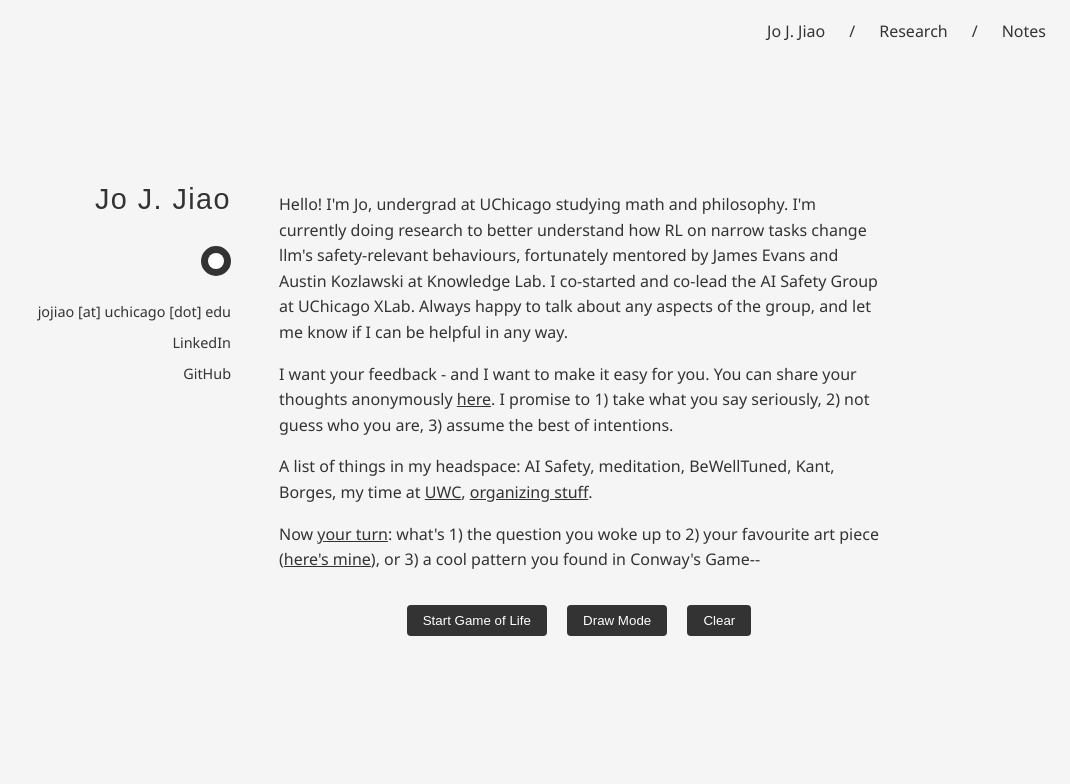
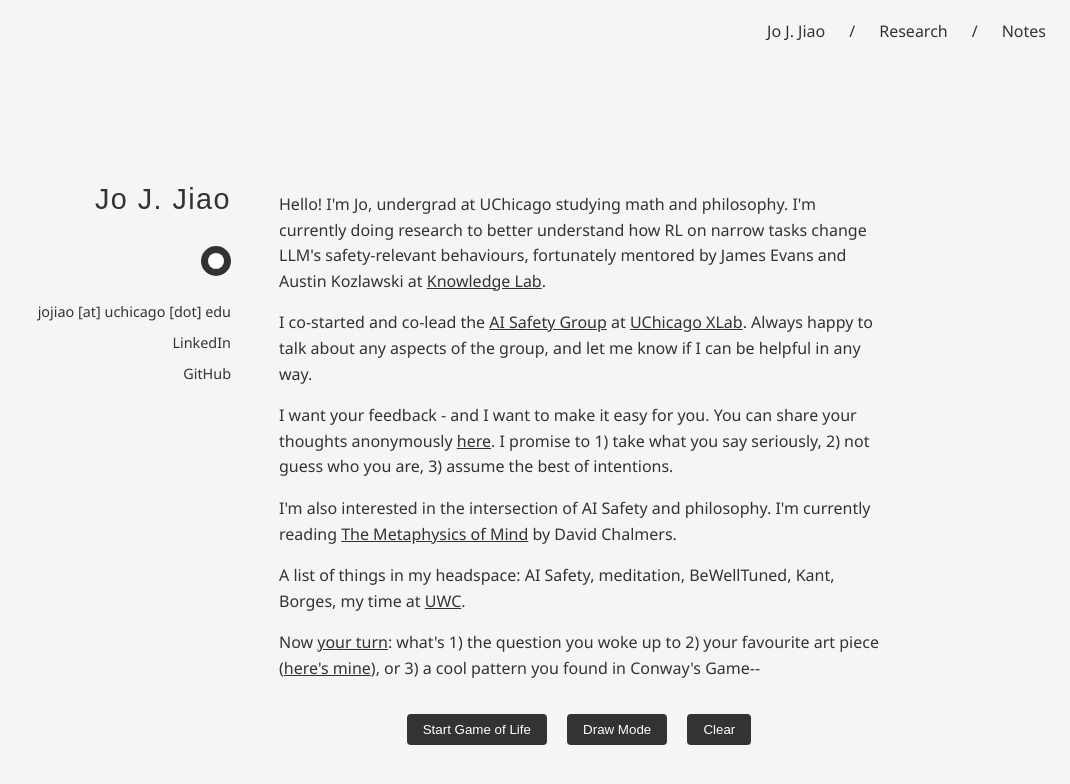
Before and after one commit to JoNeedsSleep/joneedssleep.github.io, a Jekyll site: the page built from index.md, in a window 1280 px wide and 900 px high. Shown: the top 784 px of the window, without its empty margins (210-1280 px from the left). Built offline with Jekyll 4.4.1, drawn with Linux system fonts in a browser that asks for light colours; some web fonts are replaced.

```diff
--- a/_layouts/default.html
+++ b/_layouts/default.html
@@ -308,7 +308,8 @@
             color: var(--text-color);
             text-decoration: none;
             font-weight: 400;
-            transition: color 0.2s;
+            transition: color 0.2s, opacity 0.4s ease;
+            will-change: opacity;
         }
 
         .top-nav a:hover {
@@ -325,5 +326,38 @@
         <a href="{{ site.baseurl }}/notes/">Notes</a>
     </nav>
     {{ content }}
+
+    <script>
+        (function() {
+            var base = "{{ site.baseurl }}";
+            var path = window.location.pathname;
+            var isHome = (base ? path === base + "/" : path === "/");
+            if (!isHome) return;
+
+            var nav = document.querySelector('.top-nav');
+            if (!nav) return;
+
+            var ticking = false;
+            var maxFadeDistance = 220; // px scrolled for full fade
+
+            function updateOpacity() {
+                var y = window.scrollY || window.pageYOffset || 0;
+                var opacity = 1 - Math.min(1, y / maxFadeDistance);
+                nav.style.opacity = String(opacity);
+                nav.style.pointerEvents = opacity < 0.1 ? 'none' : '';
+                ticking = false;
+            }
+
+            window.addEventListener('scroll', function() {
+                if (!ticking) {
+                    window.requestAnimationFrame(updateOpacity);
+                    ticking = true;
+                }
+            }, { passive: true });
+
+            // Initialize on load in case page opens mid-scroll
+            updateOpacity();
+        })();
+    </script>
 </body>
 </html>
--- a/index.md
+++ b/index.md
@@ -14,15 +14,19 @@ layout: default
     </div>
     <div class="right-column">
         <p>
-            Hello! I'm Jo, undergrad at UChicago studying math and philosophy. I'm currently doing research to better understand how RL on narrow tasks change llm's safety-relevant behaviours, fortunately mentored by James Evans and Austin Kozlawski at Knowledge Lab.
-
-            I co-started and co-lead the AI Safety Group at UChicago XLab. Always happy to talk about any aspects of the group, and let me know if I can be helpful in any way.
+            Hello! I'm Jo, undergrad at UChicago studying math and philosophy. I'm currently doing research to better understand how RL on narrow tasks change LLM's safety-relevant behaviours, fortunately mentored by James Evans and Austin Kozlawski at <a href="https://knowledgelab.org/">Knowledge Lab</a>.
+        </p>
+        <p>
+            I co-started and co-lead the <a href="https://uchicagoaisafety.com/">AI Safety Group</a> at <a href="https://xrisk.uchicago.edu/">UChicago XLab</a>. Always happy to talk about any aspects of the group, and let me know if I can be helpful in any way.
         </p>
         <p>
             I want your feedback - and I want to make it easy for you. You can share your thoughts anonymously <a href="https://www.admonymous.co/joneedssleep">here</a>. I promise to 1) take what you say seriously, 2) not guess who you are, 3) assume the best of intentions.
         </p>
         <p>
-            A list of things in my headspace: AI Safety, meditation, BeWellTuned, Kant, Borges, my time at <a href="https://www.uwc.org/">UWC</a>, <a href="https://chicagoalignment.com/">organizing stuff</a>.
+            I'm also interested in the intersection of AI Safety and philosophy. I'm currently reading <a href="https://www.amazon.com/gp/product/0674979505/ref=ppx_yo_dt_b_asin_title_o00_s00?ie=UTF8&psc=1">The Metaphysics of Mind</a> by David Chalmers.
+        </p>
+        <p>
+            A list of things in my headspace: AI Safety, meditation, BeWellTuned, Kant, Borges, my time at <a href="https://www.uwc.org/">UWC</a>.
         </p>
         <p>
             Now <a href="https://www.admonymous.co/joneedssleep">your turn</a>: what's 1) the question you woke up to 2) your favourite art piece (<a href="https://joneedssleep.github.io/judit-reigl/">here's mine</a>), or 3) a cool pattern you found in Conway's Game--
```
